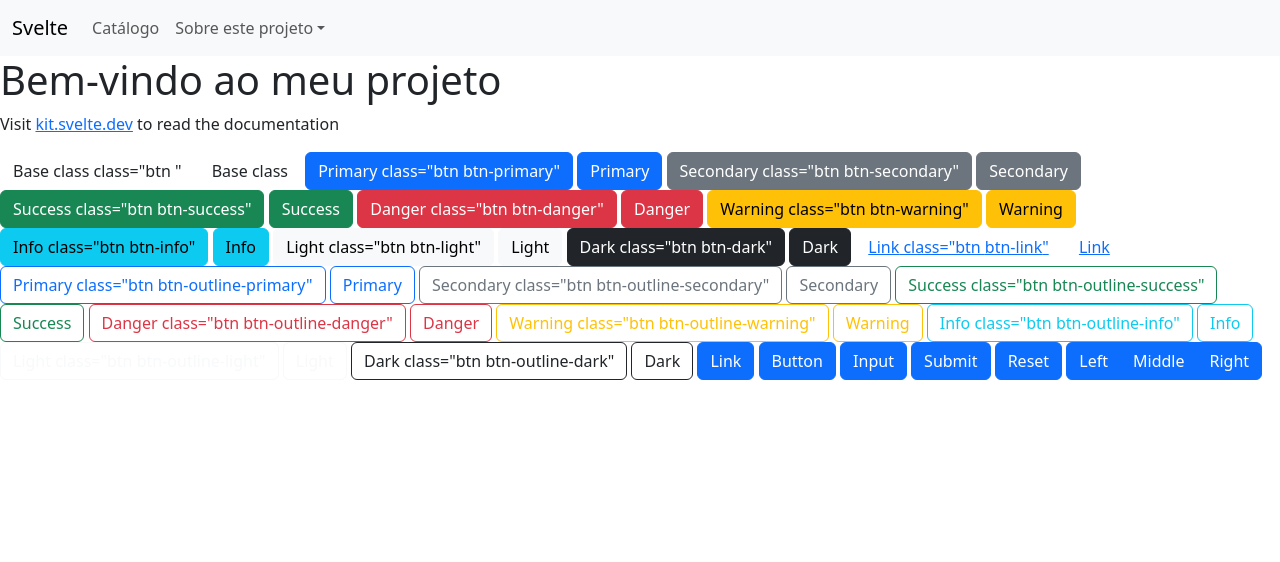
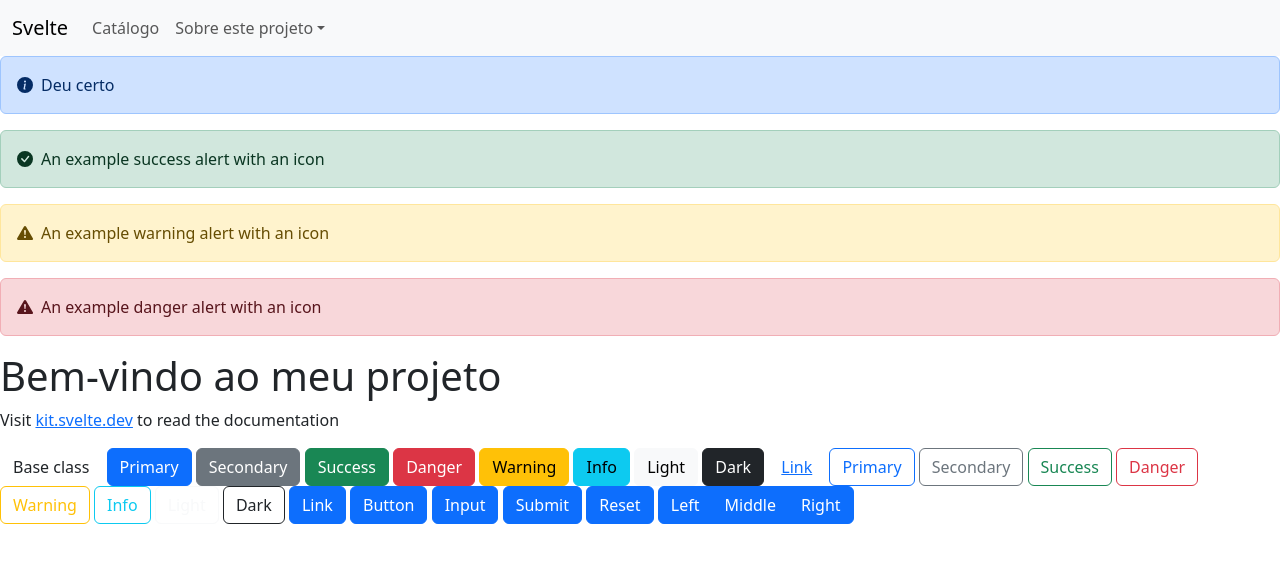
Before and after one commit to MaLopess/svelte-bootstrap, a SvelteKit app: page / in a window 1280 px wide. Shown: the top 562 px of the page. Built offline with nearby package versions, Linux system fonts and the light colour scheme.

Commit message:
Trabalho em progresso

```diff
--- a/src/routes/+page.svelte
+++ b/src/routes/+page.svelte
@@ -1,47 +1,51 @@
 <script>
 	import Button from './MyButton.svelte';
   import Header from './MyHeader.svelte';
-</script>
+  import Alert from './MyAlert.svelte';
+   </script>
+
 <Header></Header>
+<Alert color ='primary'> Deu certo </Alert>
+
+
 <h1>Bem-vindo ao meu projeto</h1>
 <p>Visit <a href="https://kit.svelte.dev">kit.svelte.dev</a> to read the documentation</p>
 <Button>Base class</Button>
-<button type="button" class="btn">Base class</button>
+
 <Button color= 'primary'> Primary </Button>
-<button type="button" class="btn btn-primary">Primary</button>
+
 <Button color= 'secondary'> Secondary </Button>
-<button type="button" class="btn btn-secondary">Secondary</button>
+
 <Button color= 'success'> Success </Button>
-<button type="button" class="btn btn-success">Success</button>
+
 <Button color= 'danger'> Danger </Button>
-<button type="button" class="btn btn-danger">Danger</button>
+
 <Button color= 'warning'> Warning </Button>
-<button type="button" class="btn btn-warning">Warning</button>
+
 <Button color= 'info'> Info </Button>
-<button type="button" class="btn btn-info">Info</button>
+
 <Button color= 'light'> Light </Button>
-<button type="button" class="btn btn-light">Light</button>
+
 <Button color= 'dark'> Dark </Button>
-<button type="button" class="btn btn-dark">Dark</button>
+
 <Button color= 'link'> Link </Button>
-<button type="button" class="btn btn-link">Link</button>
+
 
 <Button color='primary' outline >Primary</Button>
-<button type="button" class="btn btn-outline-primary">Primary</button>
+
 <Button color='secondary' outline >Secondary</Button>
-<button type="button" class="btn btn-outline-secondary">Secondary</button>
+
 <Button color='success' outline >Success</Button>
-<button type="button" class="btn btn-outline-success">Success</button>
+
 <Button color='danger' outline >Danger</Button>
-<button type="button" class="btn btn-outline-danger">Danger</button>
+
 <Button color='warning' outline >Warning</Button>
-<button type="button" class="btn btn-outline-warning">Warning</button>
+
 <Button color='info' outline >Info</Button>
-<button type="button" class="btn btn-outline-info">Info</button>
+
 <Button color='light' outline >Light</Button>
-<button type="button" class="btn btn-outline-light">Light</button>
+
 <Button color='dark' outline >Dark</Button>
-<button type="button" class="btn btn-outline-dark">Dark</button>
 
 <a class="btn btn-primary" href="#" role="button">Link</a>
 <button class="btn btn-primary" type="submit">Button</button>
--- /dev/null
+++ b/src/routes/MyAlert.svelte
@@ -0,0 +1,57 @@
+<script>
+  export let color;
+  export let outline;
+</script>
+
+<svg xmlns="http://www.w3.org/2000/svg" style="display: none;">
+  <symbol id="check-circle-fill" viewBox="0 0 16 16">
+    <path
+      d="M16 8A8 8 0 1 1 0 8a8 8 0 0 1 16 0zm-3.97-3.03a.75.75 0 0 0-1.08.022L7.477 9.417 5.384 7.323a.75.75 0 0 0-1.06 1.06L6.97 11.03a.75.75 0 0 0 1.079-.02l3.992-4.99a.75.75 0 0 0-.01-1.05z"
+    />
+  </symbol>
+  <symbol id="info-fill" viewBox="0 0 16 16">
+    <path
+      d="M8 16A8 8 0 1 0 8 0a8 8 0 0 0 0 16zm.93-9.412-1 4.705c-.07.34.029.533.304.533.194 0 .487-.07.686-.246l-.088.416c-.287.346-.92.598-1.465.598-.703 0-1.002-.422-.808-1.319l.738-3.468c.064-.293.006-.399-.287-.47l-.451-.081.082-.381 2.29-.287zM8 5.5a1 1 0 1 1 0-2 1 1 0 0 1 0 2z"
+    />
+  </symbol>
+  <symbol id="exclamation-triangle-fill" viewBox="0 0 16 16">
+    <path
+      d="M8.982 1.566a1.13 1.13 0 0 0-1.96 0L.165 13.233c-.457.778.091 1.767.98 1.767h13.713c.889 0 1.438-.99.98-1.767L8.982 1.566zM8 5c.535 0 .954.462.9.995l-.35 3.507a.552.552 0 0 1-1.1 0L7.1 5.995A.905.905 0 0 1 8 5zm.002 6a1 1 0 1 1 0 2 1 1 0 0 1 0-2z"
+    />
+  </symbol>
+</svg>
+
+<div class="alert alert-{color} d-flex align-items-center" role="alert">
+  <svg class="bi flex-shrink-0 me-2" role="img" aria-label="Info:"
+    ><use xlink:href="#info-fill" /></svg
+  >
+  <div><slot /></div>
+</div>
+
+<div class="alert alert-success d-flex align-items-center" role="alert">
+  <svg class="bi flex-shrink-0 me-2" role="img" aria-label="Success:"
+    ><use xlink:href="#check-circle-fill" /></svg
+  >
+  <div>An example success alert with an icon</div>
+</div>
+<div class="alert alert-warning d-flex align-items-center" role="alert">
+  <svg class="bi flex-shrink-0 me-2" role="img" aria-label="Warning:"
+    ><use xlink:href="#exclamation-triangle-fill" /></svg
+  >
+  <div>An example warning alert with an icon</div>
+</div>
+<div class="alert alert-danger d-flex align-items-center" role="alert">
+  <svg class="bi flex-shrink-0 me-2" role="img" aria-label="Danger:"
+    ><use xlink:href="#exclamation-triangle-fill" /></svg
+  >
+  <div>An example danger alert with an icon</div>
+</div>
+
+<style>
+	.bi {
+	  width: 1em;
+	  height: 1em;
+	  vertical-align: -0.125em;
+	  fill: currentcolor;
+	}
+  </style>
--- /dev/null
+++ b/src/routes/MyBadge.svelte
@@ -0,0 +1,6 @@
+<h1>Example heading <span class="badge bg-secondary">New</span></h1>
+<h2>Example heading <span class="badge bg-secondary">New</span></h2>
+<h3>Example heading <span class="badge bg-secondary">New</span></h3>
+<h4>Example heading <span class="badge bg-secondary">New</span></h4>
+<h5>Example heading <span class="badge bg-secondary">New</span></h5>
+<h6>Example heading <span class="badge bg-secondary">New</span></h6>
--- a/src/routes/MyButton.svelte
+++ b/src/routes/MyButton.svelte
@@ -16,7 +16,6 @@
 	}
 </script>
 
-
 <button type="button" class="btn {getClass('btn', color)}">
-	<slot /> class="btn {getClass('btn', color)}"
+	<slot />
 </button>
```
Also changed, not shown: src/routes/catalog/+page.svelte (line endings or trailing spaces).
